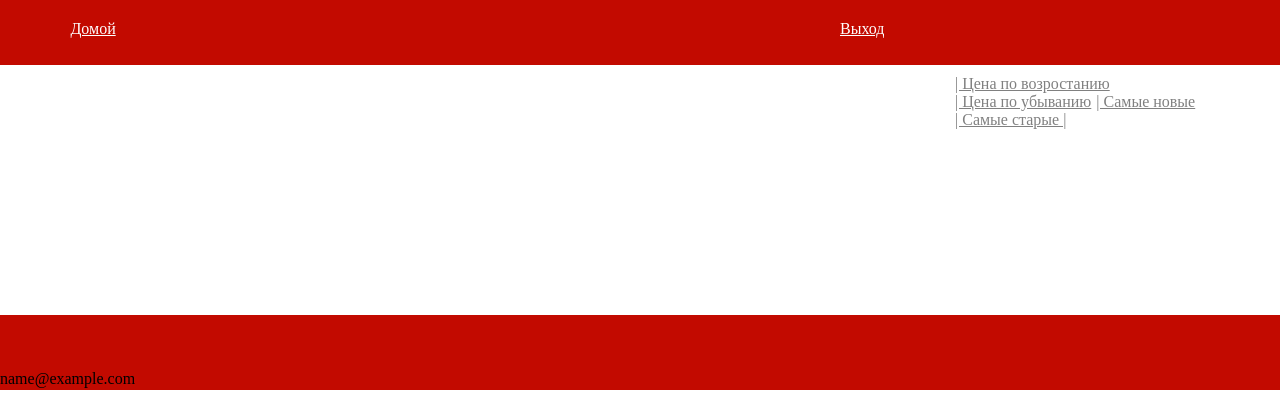
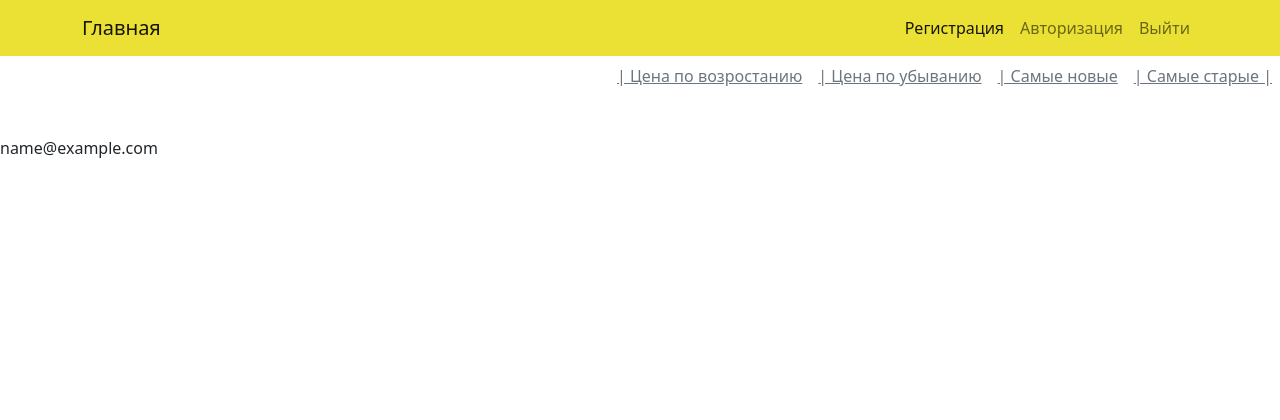
Before and after one commit to apelsinovi-sok/MVC-Shop, a PHP site: page / in a window 1280 px wide; the page is wider, and only the part inside the window is pictured. Shown: the top 420 px of that part. Run offline with PHP 8.4, Linux system fonts and the light colour scheme; the visitor is signed in with stand-in values (Sample User, id 1); data that the repository does not hold is empty.

Commit message:
I made the layout of the header and filter

```diff
--- a/config/routes.php
+++ b/config/routes.php
@@ -12,6 +12,8 @@
 
 'authorization'=>'identification/authorization',
 
+'exit'=>'identification/exit',
+
 'boot'=>'identification/boot',
 
 '' => 'index/index/$1'
--- a/css/header.css
+++ b/css/header.css
@@ -1,38 +1,3 @@
-
-
-.header {
-	background-color: #c20a00 ;
-    width: 100%;
-    height: 65px;
-
+.navbar-light{
+	background-color: #ebe134;
 }
-
-
-.home {
-	float: left;
-	width: 50%;
-	height: 20px;
-
-}
-
-.account {
-	float: left;
-	width: 50%;
-	height: 20px;
-
-}
-
-.home div{
-	padding-left: 11%;
-	padding-top: 20px;
-}
-
-.account div{
-float: left;
-margin-top: 20px;
-padding-left: 200px;
-}
-
-.header a {
-	color: white;
-}
--- a/views/filter.php
+++ b/views/filter.php
@@ -1,10 +1,8 @@
+<link href="https://cdn.jsdelivr.net/npm/bootstrap@5.0.0-beta1/dist/css/bootstrap.min.css" rel="stylesheet" integrity="sha384-giJF6kkoqNQ00vy+HMDP7azOuL0xtbfIcaT9wjKHr8RbDVddVHyTfAAsrekwKmP1" crossorigin="anonymous">
 
-
-<link rel="stylesheet" href="/css/filter.css" type="text/css"/>
-
-<div class="filter">
-	<div><a href="?=top">| Цена по возростанию </a></div>
-	<div><a href="?=low">| Цена по убыванию    </a></div>
-	<div><a href="?=new">| Самые новые         </a></div>
-	<div><a href="?=old">| Самые старые |     </a></div>
+<div class="d-flex justify-content-end">
+  <div class="p-2 bd-highlight"><a href="?=top" class="link-secondary">| Цена по возростанию </a></div>
+	 <div class="p-2 bd-highlight"><a href="?=low" class="link-secondary">| Цена по убыванию    </a></div>
+	 <div class="p-2 bd-highlight"><a href="?=new" class="link-secondary">| Самые новые         </a></div>
+	 <div class="p-2 bd-highlight"><a href="?=old" class="link-secondary">| Самые старые |     </a></div>
 </div>
--- a/views/header.php
+++ b/views/header.php
@@ -1,16 +1,28 @@
-
-</html>
-<link rel="stylesheet" href="/css/header.css" type="text/css"/>
- <body>
+<link href="https://cdn.jsdelivr.net/npm/bootstrap@5.0.0-beta1/dist/css/bootstrap.min.css" rel="stylesheet" integrity="sha384-giJF6kkoqNQ00vy+HMDP7azOuL0xtbfIcaT9wjKHr8RbDVddVHyTfAAsrekwKmP1" crossorigin="anonymous">
+<link rel="stylesheet" type="text/css" href="/css/header.css">
 
  <div class = 'header'>
- 	<div class="home">
-    	<div><a href="/">Домой</a></div>
+ 	<nav class="navbar navbar-expand-lg navbar-light" style="background-color: #ebe134;">
+  <div class="container">
+    <a class="navbar-brand" href="/">Главная</a>
+    <button class="navbar-toggler" type="button" data-bs-toggle="collapse" data-bs-target="#navbarNavAltMarkup" aria-controls="navbarNavAltMarkup" aria-expanded="false" aria-label="Toggle navigation">
+      <span class="navbar-toggler-icon"></span>
+    </button>
+    <div class="collapse navbar-collapse" id="navbarNavAltMarkup">
+      <div class="navbar-nav ms-auto">
+        <a class="nav-link active" aria-current="page" href="/registration">Регистрация</a>
+        <a class="nav-link"  href="/authorization">Авторизация</a>
+        <a class="nav-link"  href="/exit">Выйти</a>
     </div>
-    <div class="account">
+  </div>
+</div>
+</nav>
+ </div>
+ <script src="https://cdn.jsdelivr.net/npm/bootstrap@5.0.0-beta1/dist/js/bootstrap.bundle.min.js" integrity="sha384-ygbV9kiqUc6oa4msXn9868pTtWMgiQaeYH7/t7LECLbyPA2x65Kgf80OJFdroafW" crossorigin="anonymous"></script>
+
+
+<!-- <div class="account">
     	<? if(!$_SESSION['user']) echo '<div><a href="/registration">Регистрация</a></div>';?>
     	<? if(!$_SESSION['user']) echo '<div><a href="/authorization">Авторизация</a></div>';?>
     	<? if($_SESSION['user']) echo '<div><a href="/exit">Выход</a></div>';?>
-    </div>
- </div>
-</html>
+    </div> -->
--- a/views/index.php
+++ b/views/index.php
@@ -15,19 +15,15 @@
 <html>
 <head>
 <meta charset="utf-8" />
-<title>Товары</title>
-<style>
-</style>
+<title>Главная</title>
+<link rel="stylesheet" href="/css/body.css" type="text/css"/>
+
+<? require_once(ROOT.'/views/header.php');
+   require_once(ROOT.'/views/filter.php'); ?>
 </head>
 <body>
-<link rel="stylesheet" href="/css/body.css" type="text/css"/>
 
- <?php
- require_once (ROOT.'/views/header.php');
- require_once (ROOT.'/views/filter.php');
- ?>
-
-<div class="father">
+ <div class="father">
 
 	<div class="category">
 	<? foreach ($categories as $category) : ?>
@@ -40,10 +36,11 @@
    	    <div class="product"> <? echo '<img src="/img/'.$product['picture'].'">'?> <div class="product-name"><? echo $product['name'];?>
         </div><div class="buy"> <? echo '<a href="/product/'.$product['category'].'/'.$product['id'].'">Купить</a>'?></div></div>
    <? endforeach; ?>
+
 </div>
 </div>
 </body>
-<? require_once(ROOT.'/views/footer.php'); ?>
+<!-- <? require_once(ROOT.'/views/footer.php'); ?> -->
 </html>
 
 
```
